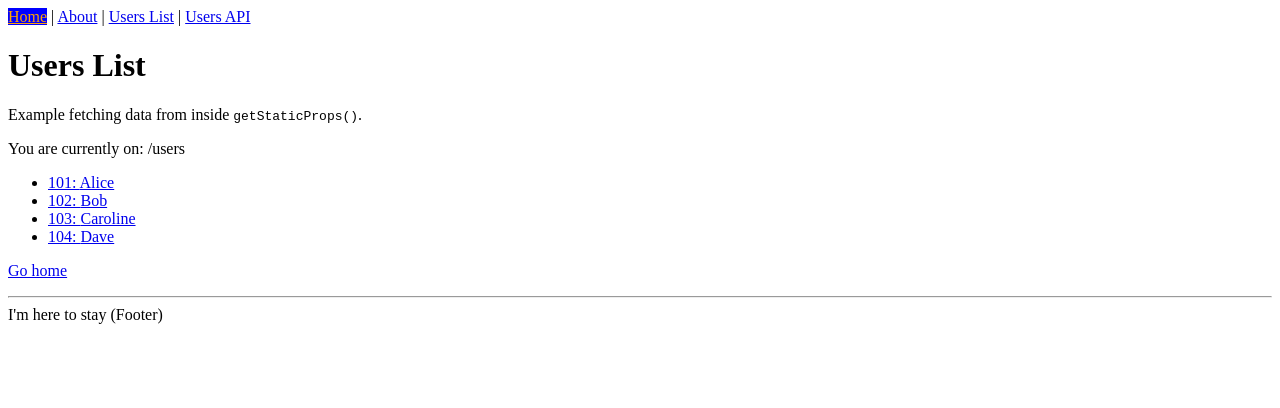
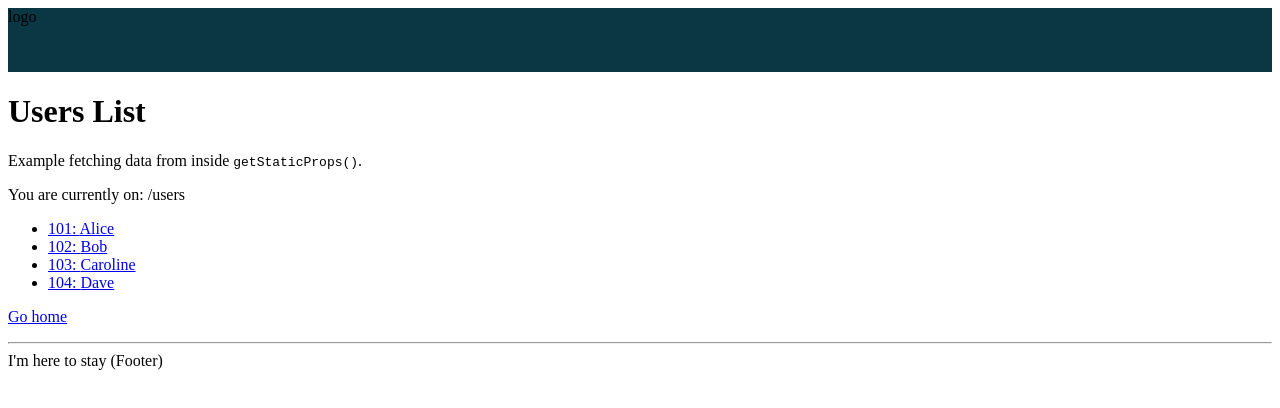
Before and after one commit to ChrisLee0211/myBlog_fontend, a Next.js app: page /users in a window 1280 px wide. Shown: the top 408 px of the page. Built offline with nearby package versions, Linux system fonts and the light colour scheme.

Commit message:
增加头部组件

```diff
--- a/components/Layout.tsx
+++ b/components/Layout.tsx
@@ -1,36 +1,23 @@
 import * as React from 'react'
-import Link from 'next/link'
+// import Link from 'next/link'
 import Head from 'next/head'
-
+import MainHeader from "./MainHeader"
 type Props = {
   title?: string
 }
 
 const Layout: React.FunctionComponent<Props> = ({
   children,
-  title = 'This is the default title',
+  title = "Clee's Blog",
 }) => (
-  <div>
+  <div className="layout-wrapper">
     <Head>
       <title>{title}</title>
       <meta charSet="utf-8" />
       <meta name="viewport" content="initial-scale=1.0, width=device-width" />
     </Head>
     <header>
-      <nav>
-        <Link href="/">
-          <a className="test">Home</a>
-        </Link>{' '}
-        |{' '}
-        <Link href="/about">
-          <a>About</a>
-        </Link>{' '}
-        |{' '}
-        <Link href="/users">
-          <a>Users List</a>
-        </Link>{' '}
-        | <a href="/api/users">Users API</a>
-      </nav>
+      <MainHeader/>
     </header>
     {children}
     <footer>
--- /dev/null
+++ b/components/MainHeader.tsx
@@ -0,0 +1,29 @@
+import React,{useRef, useEffect} from 'react';
+
+export interface ComponentProps {
+
+}
+
+const MainHeader: React.FC<ComponentProps> = () => {
+    // const [headerWidth, setHeaderWidth] = useState<number>(0)
+    const headerRef = useRef<HTMLDivElement>(null);
+    useEffect(()=>{
+        const header = headerRef.current as HTMLDivElement;
+        const autoGetHeaderWidth = (e:any) => {
+            console.log(e)
+        }
+        header.addEventListener("resize",autoGetHeaderWidth);
+        return ()=>header.removeEventListener("resize",autoGetHeaderWidth)
+    },[])
+    return (
+        <div ref={headerRef} className="header-wrapper">
+            <section className="normal-menu">
+                <div className="normal-menu-logo">logo</div>
+                <div className="normal-menu-button"></div>
+            </section>
+            <section className="flex-menu"></section>
+        </div>
+    )
+}
+
+export default MainHeader
--- a/components/index.scss
+++ /dev/null
@@ -1,4 +0,0 @@
-.test{
-    background: blue;
-    color:orange
-}
--- a/next.config.js
+++ b/next.config.js
@@ -1,4 +1,5 @@
 const withCSS = require('@zeit/next-css');
 const withSass = require('@zeit/next-sass');
+const withImg = require('next-images')
 
-module.exports = () => withSass(withCSS())
+module.exports = () => withImg(withSass(withCSS()))
--- a/package.json
+++ b/package.json
@@ -10,11 +10,13 @@
   "dependencies": {
     "@zeit/next-css": "^1.0.1",
     "@zeit/next-sass": "^1.0.1",
+    "axios": "^0.19.2",
     "css-loader": "^3.5.3",
     "isomorphic-unfetch": "3.0.0",
     "mobx": "^5.15.4",
     "mobx-react": "^6.2.2",
     "next": "latest",
+    "next-images": "^1.4.0",
     "node-sass": "^4.14.0",
     "react": "^16.12.0",
     "react-dom": "^16.12.0"
--- a/pages/_app.tsx
+++ b/pages/_app.tsx
@@ -3,7 +3,7 @@ import App, {AppContext} from 'next/app'
 import React from 'react'
 import {initializeStore, Store} from '../stores'
 import {Provider} from 'mobx-react'
-import '../components/index.scss'
+import "./index.scss"
 class MyMobxApp extends App {
 
   mobxStore: Store
--- /dev/null
+++ b/pages/index.scss
@@ -0,0 +1,11 @@
+.layout-wrapper{
+    width: 100%;
+    height: 100%
+}
+
+.header-wrapper{
+    width: 100%;
+    height: 8vh;
+    background: rgb(11, 54, 68);
+
+}
```
Also changed, not shown: utils/hook/useViewport.tsx (added, +45 -0 lines), utils/index.ts (added, +46 -0 lines), utils/request.ts (added, +44 -0 lines), next-env.d.ts, 1 other file (tests, documents, lock files or other folders).
